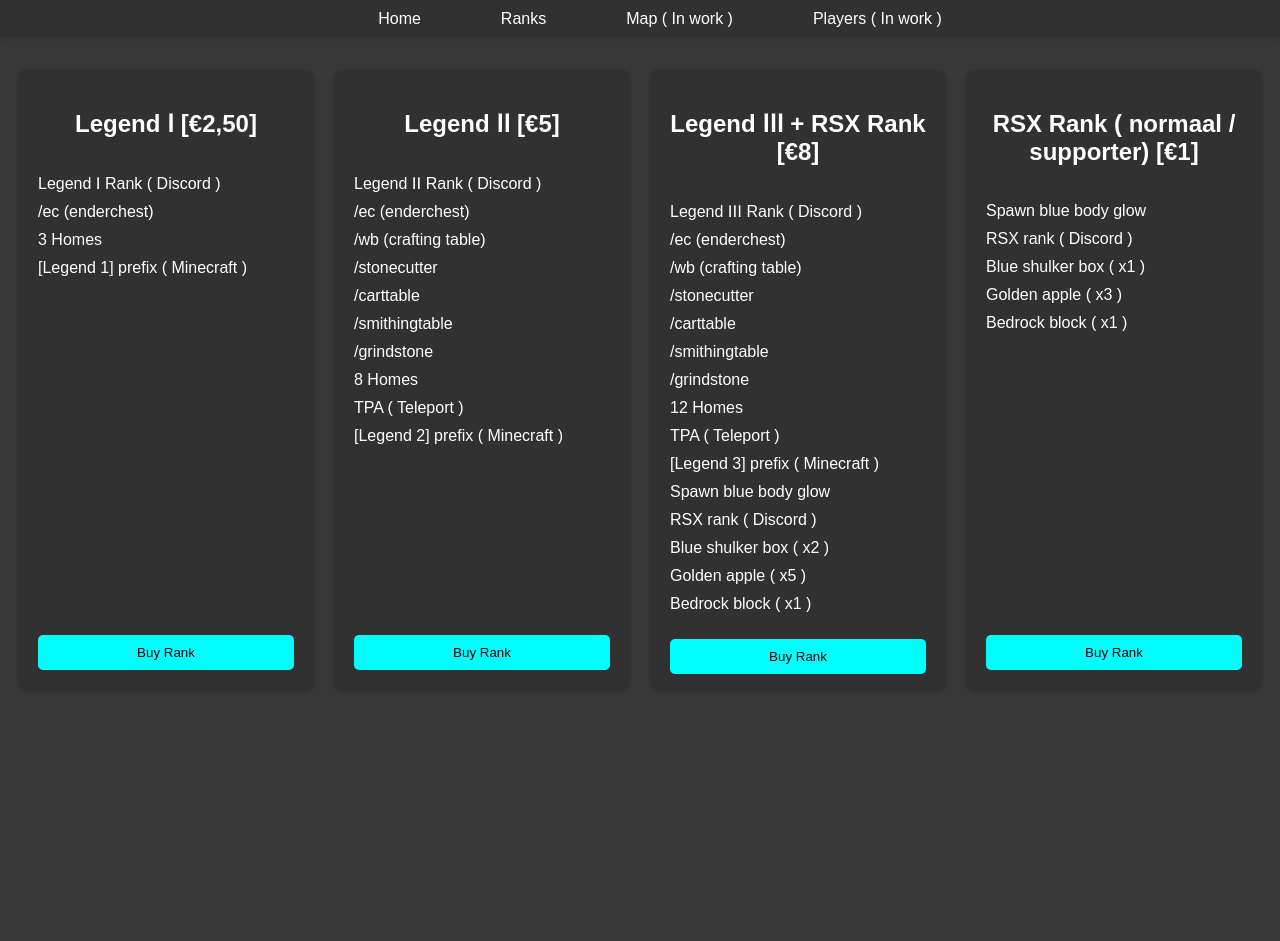
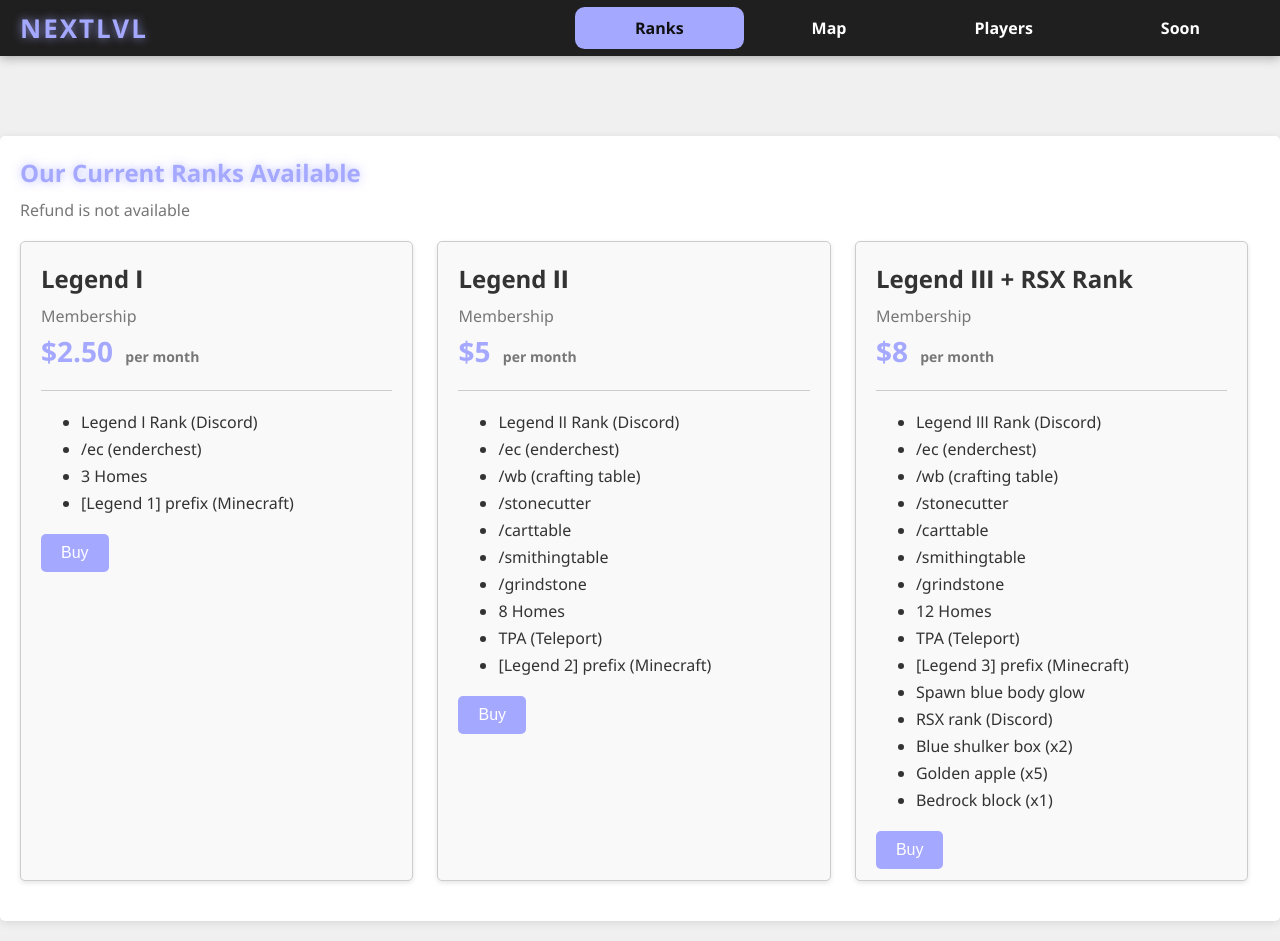
Before and after one commit to Mateusz06/ForzyOnline, a plain HTML site: page ranks.html in a window 1280 px wide. Before the commit the page ends 800 px from the top, so only its background shows below. Drawn offline with Linux system fonts and the light colour scheme.

Commit message:
Web Update

```diff
--- /dev/null
+++ b/index.css
@@ -0,0 +1,95 @@
+body {
+  margin: 0;
+  font-family: 'Segoe UI', Tahoma, Geneva, Verdana, sans-serif;
+  background-color: #f0f0f0;
+  color: #333;
+}
+
+.navbar {
+  background-color: #1f1f1f;
+  padding: 10px 20px;
+  box-shadow: 0 2px 10px rgba(0, 0, 0, 0.3);
+}
+
+.navbar-container {
+  max-width: 110rem;
+  margin: 0 auto;
+  display: flex;
+  justify-content: space-between;
+  align-items: center;
+}
+
+.brand-name {
+  color: #A5A8FF;
+  font-size: 26px;
+  font-weight: bold;
+  letter-spacing: 2px;
+  text-transform: uppercase;
+  text-shadow: 0 0 10px rgba(165, 168, 255, 0.75);
+  text-decoration: none;
+}
+
+.brand-name:hover {
+  color: #ffffff;
+}
+
+.nav-links {
+  list-style: none;
+  margin: 0;
+  padding: 0;
+  display: flex;
+}
+
+.nav-links li {
+  margin-left: 0.5rem;
+}
+
+.nav-links a {
+  color: #ffffff;
+  text-decoration: none;
+  font-size: 16px;
+  padding: 10px 60px;
+  border-radius: 0.6rem;
+  font-weight: bold;
+  transition: background-color 0.3s, color 0.3s;
+}
+
+.nav-links a:hover {
+  background-color: #A5A8FF;
+  color: #101010;
+}
+
+.container {
+  max-width: 110rem;
+  margin: 2rem auto;
+  display: flex;
+  justify-content: space-between;
+  align-items: flex-start;
+  gap: 2rem;
+}
+
+.card {
+  background-color: #ffffff;
+  padding: 1.5rem;
+  border-radius: 0.6rem;
+  box-shadow: 0 2px 10px rgba(0, 0, 0, 0.1);
+  flex-basis: 48%;
+}
+
+.card h2 {
+  color: #A5A8FF;
+  font-size: 24px;
+  margin-bottom: 1rem;
+}
+
+.card h3 {
+  color: #333;
+  font-size: 20px;
+  margin-bottom: 0.5rem;
+}
+
+.card p {
+  color: #555;
+  font-size: 16px;
+  margin-bottom: 0.5rem;
+}
--- a/ranks.css
+++ b/ranks.css
@@ -1,13 +1,36 @@
 body {
     margin: 0;
-    font-family: Arial, sans-serif;
-    background-color: rgb(56, 56, 56);
+    font-family: 'Segoe UI', Tahoma, Geneva, Verdana, sans-serif;
+    background-color: #f0f0f0;
+    color: #333;
 }
 
-nav {
-    background-color: #313131;
+.navbar {
+    background-color: #1f1f1f;
     padding: 10px 20px;
-    box-shadow: 0 2px 4px rgba(0, 0, 0, 0.1);
+    box-shadow: 0 2px 10px rgba(0, 0, 0, 0.3);
+}
+
+.navbar-container {
+    max-width: 110rem;
+    margin: 0 auto;
+    display: flex;
+    justify-content: space-between;
+    align-items: center;
+}
+
+.brand-name {
+    color: #A5A8FF;
+    font-size: 26px;
+    font-weight: bold;
+    letter-spacing: 2px;
+    text-transform: uppercase;
+    text-shadow: 0 0 10px rgba(165, 168, 255, 0.75);
+    text-decoration: none;
+}
+
+.brand-name:hover {
+    color: #ffffff;
 }
 
 .nav-links {
@@ -15,119 +38,135 @@ nav {
     margin: 0;
     padding: 0;
     display: flex;
-    justify-content: center;
-    flex-wrap: wrap; /* Ensure wrapping on smaller screens */
 }
 
 .nav-links li {
-    margin-right: 2.5rem;
-    margin-left: 2.5rem;
+    margin-left: 0.5rem;
 }
 
-.nav-links li:last-child {
+.nav-links a {
+    color: #ffffff;
+    text-decoration: none;
+    font-size: 16px;
+    padding: 10px 60px;
+    border-radius: 0.6rem;
+    font-weight: bold;
+    transition: background-color 0.3s, color 0.3s;
+
+}
+
+.nav-links a:hover {
+    background-color: #A5A8FF;
+    color: #101010;
+}
+
+.nav-links a.active {
+    background-color: #A5A8FF;
+    color: #101010;
+}
+
+.ranks-container {
+    max-width: 110rem;
+    margin: 20px auto;
+    padding: 20px;
+    background-color: #ffffff;
+    box-shadow: 0 2px 10px rgba(0, 0, 0, 0.1);
+    border-radius: 5px;
+    margin-top: 5rem;
+}
+
+.ranks-title {
+    font-size: 24px;
+    font-weight: bold;
+    margin-bottom: 10px;
+    color: #A5A8FF; /* Futuristic color */
+    text-shadow: 0 0 10px rgba(165, 168, 255, 0.75); /* Futuristic text shadow */
+}
+
+.ranks-subtitle {
+    font-size: 16px;
+    color: #777;
+    margin-bottom: 20px;
+}
+
+.rank-card {
+    width: calc(33.33% - 20px); /* Adjust the width as needed */
+    margin-right: 20px; /* Adjust the margin between cards */
+    display: inline-block;
+    vertical-align: top;
+    box-sizing: border-box;
+    border: 1px solid #ccc;
+    border-radius: 5px;
+    padding: 20px;
+    margin-bottom: 20px;
+    background-color: #f9f9f9; /* Futuristic background color */
+    box-shadow: 0 2px 5px rgba(0, 0, 0, 0.1); /* Futuristic box shadow */
+    height: 40rem
+}
+
+.rank-card:last-child {
     margin-right: 0;
 }
 
-.nav-links a {
-    text-decoration: none;
-    color: #fff;
-    font-size: 16px;
-    transition: color 0.3s;
+.rank-card-title {
+    font-size: 24px;
+    font-weight: bold;
+    margin-bottom: 10px;
+    color: #333; /* Futuristic color */
 }
 
-.nav-links a:hover {
-    color: #00FFFF;
+.rank-card-subtitle {
+    font-size: 16px;
+    color: #777;
+    margin-bottom: 5px;
 }
 
-.container {
-    display: flex;
-    justify-content: center; /* Center the cards within the container */
-    gap: 20px; /* Space between cards */
-    margin: 2rem auto; /* Center the container and add top margin */
-    max-width: 1600px;
-    flex-wrap: wrap; /* Ensure wrapping on smaller screens */
+.rank-price {
+    font-size: 28px;
+    font-weight: bold;
+    margin-bottom: 5px;
+    color: #A5A8FF; /* Futuristic color */
 }
 
-.card {
-    background-color: #313131;
-    padding: 20px;
-    border-radius: 8px;
-    box-shadow: 0 2px 4px rgba(0, 0, 0, 0.1);
-    width: 20%;
-    height: 580px;
-    display: flex;
-    flex-direction: column;
-    transition: transform 0.3s ease;
+.rank-period {
+    font-size: 14px;
+    color: #777;
+    margin-left: 5px;
 }
 
-.card:hover {
-    transform: translateY(-5px);
+.rank-features {
+    margin-top: 20px;
+    margin-bottom: 20px;
 }
 
-.card h2 {
-    text-align: center;
-    margin-bottom: 20px;
-    color: #ffffff;
+.rank-features ul {
+    list-style-type: disc;
+    margin-left: 0; /* Changed from 20px to 0 */
 }
 
-ul {
-    list-style: none;
-    padding: 0;
-    flex-grow: 1;
+.rank-features ul li {
+    font-size: 16px;
+    color: #333;
+    margin-bottom: 5px;
 }
 
-.cardinfo {
-    margin-bottom: 10px;
+.rank-buy-button {
+    background-color: #A5A8FF;
     color: #ffffff;
+    border: none;
+    padding: 10px 20px;
+    font-size: 16px;
+    border-radius: 5px;
+    cursor: pointer;
+    transition: background-color 0.3s, color 0.3s;
 }
 
-.buy-button {
-    margin-top: auto;
-    display: block;
-    width: 100%;
-    padding: 10px 0;
-    background-color: #00FFFF;
-    color: #000;
-    border: none;
-    border-radius: 5px;
-    cursor: pointer;
-    transition: background-color 0.3s;
+.rank-buy-button:hover {
+    background-color: #7e81ff;
 }
 
-.buy-button:hover {
-    background-color: #006161;
+.line {
+    width: 100%;
+    border-bottom: 1px solid #ccc;
+    margin: 20px 0;
 }
-
-/* Media Queries for responsiveness */
-@media (max-width: 1200px) {
-    .card {
-        width: 30%; /* Adjust card width for medium screens */
-    }
-}
-
-@media (max-width: 768px) {
-    .nav-links li {
-        margin-right: 1rem;
-        margin-left: 1rem;
-    }
-
-    .card {
-        width: 45%; /* Adjust card width for small screens */
-    }
-}
-
-@media (max-width: 480px) {
-    .nav-links li {
-        margin-right: 0.5rem;
-        margin-left: 0.5rem;
-    }
-
-    .card {
-        width: 90%; /* Adjust card width for very small screens */
-        height: auto; /* Allow height to adjust based on content */
-    }
-
-    .buy-button {
-        padding: 10px 0;
-    }
-}
--- a/ranks.html
+++ b/ranks.html
@@ -9,30 +9,48 @@
 </head>
 
 <body>
-  <nav>
+  <nav class="navbar">
+    <div class="navbar-container">
+      <a href="index.html" class="brand-name">NextLVL</a>
       <ul class="nav-links">
-      <li><a href="index.html">Home</a></li>
-      <li><a href="ranks.html">Ranks</a></li>
-      <li><a href="#">Map ( In work )</a></li>
-      <li><a href="#">Players ( In work )</a></li>
+        <li><a href="ranks.html" class="active">Ranks</a></li>
+        <li><a href="#map">Map</a></li>
+        <li><a href="#players">Players</a></li>
+        <li><a href="#soon">Soon</a></li>
       </ul>
+    </div>
   </nav>
 
-  <div class="container">
-    <div class="card">
-      <h2>Legend Ⅰ [€2,50]</h2>
+  <div class="ranks-container">
+    <div class="ranks-title">Our Current Ranks Available</div>
+    <div class="ranks-subtitle">Refund is not available</div>
+
+    <!-- Rank Card 1 -->
+    <div class="rank-card">
+      <div class="rank-card-title">Legend Ⅰ</div>
+      <div class="rank-card-subtitle">Membership</div>
+      <div class="rank-price">$2.50 <span class="rank-period">per month</span></div>
+      <div class="line"></div>
+      <div class="rank-features">
         <ul>
-        <li class="cardinfo">Legend Ⅰ Rank ( Discord )</li>
+          <li class="cardinfo">Legend Ⅰ Rank (Discord)</li>
           <li class="cardinfo">/ec (enderchest)</li>
           <li class="cardinfo">3 Homes</li>
-        <li class="cardinfo">[Legend 1] prefix ( Minecraft )</li>
+          <li class="cardinfo">[Legend 1] prefix (Minecraft)</li>
         </ul>
-      <button class="buy-button">Buy Rank</button>
       </div>
-    <div class="card">
-      <h2>Legend ⅠⅠ [€5]</h2>
+      <button class="rank-buy-button">Buy</button>
+    </div>
+
+    <!-- Rank Card 2 -->
+    <div class="rank-card">
+      <div class="rank-card-title">Legend ⅠⅠ</div>
+      <div class="rank-card-subtitle">Membership</div>
+      <div class="rank-price">$5 <span class="rank-period">per month</span></div>
+      <div class="line"></div>
+      <div class="rank-features">
         <ul>
-        <li class="cardinfo">Legend ⅠⅠ Rank ( Discord )</li>
+          <li class="cardinfo">Legend ⅠⅠ Rank (Discord)</li>
           <li class="cardinfo">/ec (enderchest)</li>
           <li class="cardinfo">/wb (crafting table)</li>
           <li class="cardinfo">/stonecutter</li>
@@ -40,15 +58,22 @@
           <li class="cardinfo">/smithingtable</li>
           <li class="cardinfo">/grindstone</li>
           <li class="cardinfo">8 Homes</li>
-        <li class="cardinfo">TPA ( Teleport )</li>
-        <li class="cardinfo">[Legend 2] prefix ( Minecraft )</li>
+          <li class="cardinfo">TPA (Teleport)</li>
+          <li class="cardinfo">[Legend 2] prefix (Minecraft)</li>
         </ul>
-      <button class="buy-button">Buy Rank</button>
       </div>
-    <div class="card">
-      <h2>Legend ⅠⅠⅠ + RSX Rank [€8]</h2>
+      <button class="rank-buy-button">Buy</button>
+    </div>
+
+    <!-- Rank Card 3 -->
+    <div class="rank-card">
+      <div class="rank-card-title">Legend ⅠⅠⅠ + RSX Rank</div>
+      <div class="rank-card-subtitle">Membership</div>
+      <div class="rank-price">$8 <span class="rank-period">per month</span></div>
+      <div class="line"></div>
+      <div class="rank-features">
         <ul>
-        <li class="cardinfo">Legend ⅠⅠⅠ Rank ( Discord )</li>
+          <li class="cardinfo">Legend ⅠⅠⅠ Rank (Discord)</li>
           <li class="cardinfo">/ec (enderchest)</li>
           <li class="cardinfo">/wb (crafting table)</li>
           <li class="cardinfo">/stonecutter</li>
@@ -56,16 +81,22 @@
           <li class="cardinfo">/smithingtable</li>
           <li class="cardinfo">/grindstone</li>
           <li class="cardinfo">12 Homes</li>
-        <li class="cardinfo">TPA ( Teleport )</li>
-        <li class="cardinfo">[Legend 3] prefix ( Minecraft )</li>
+          <li class="cardinfo">TPA (Teleport)</li>
+          <li class="cardinfo">[Legend 3] prefix (Minecraft)</li>
           <li class="cardinfo">Spawn blue body glow</li>
-        <li class="cardinfo">RSX rank ( Discord )</li>
-        <li class="cardinfo">Blue shulker box ( x2 )</li>
-        <li class="cardinfo">Golden apple ( x5 )</li>
-        <li class="cardinfo">Bedrock block ( x1 )</li>
+          <li class="cardinfo">RSX rank (Discord)</li>
+          <li class="cardinfo">Blue shulker box (x2)</li>
+          <li class="cardinfo">Golden apple (x5)</li>
+          <li class="cardinfo">Bedrock block (x1)</li>
         </ul>
-      <button class="buy-button">Buy Rank</button>
       </div>
+      <button class="rank-buy-button">Buy</button>
+    </div>
+  </div>
+
+
+
+  <!-- <div class="container">
     <div class="card">
       <h2>RSX Rank ( normaal / supporter) [€1]</h2>
       <ul>
@@ -77,7 +108,7 @@
       </ul>
       <button class="buy-button">Buy Rank</button>
     </div>
-  </div>
+  </div> -->
 </body>
 
 </html>
```
Also changed, not shown: index.html (+19 -18 lines). Lines whose indentation alone changed are shown as unchanged.
